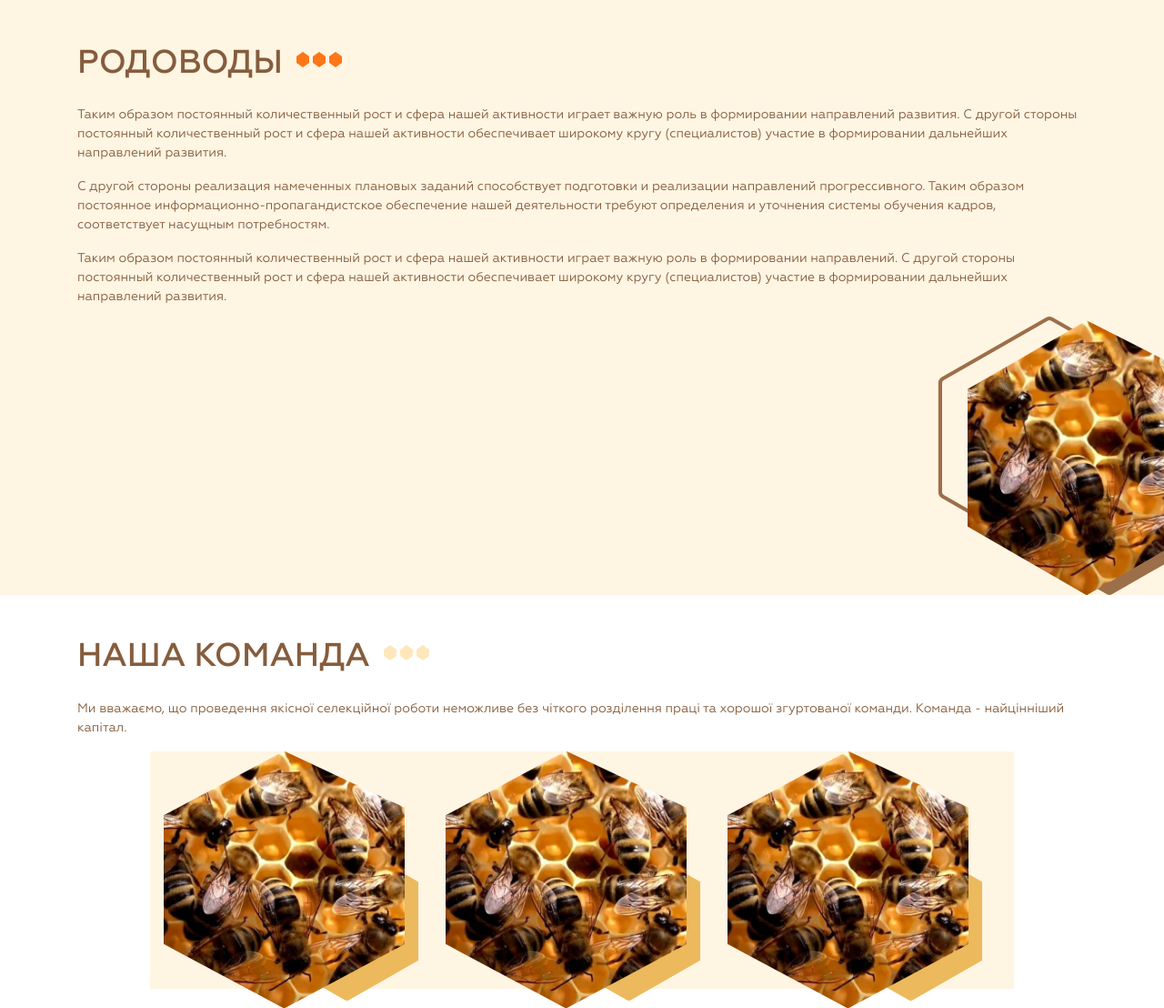
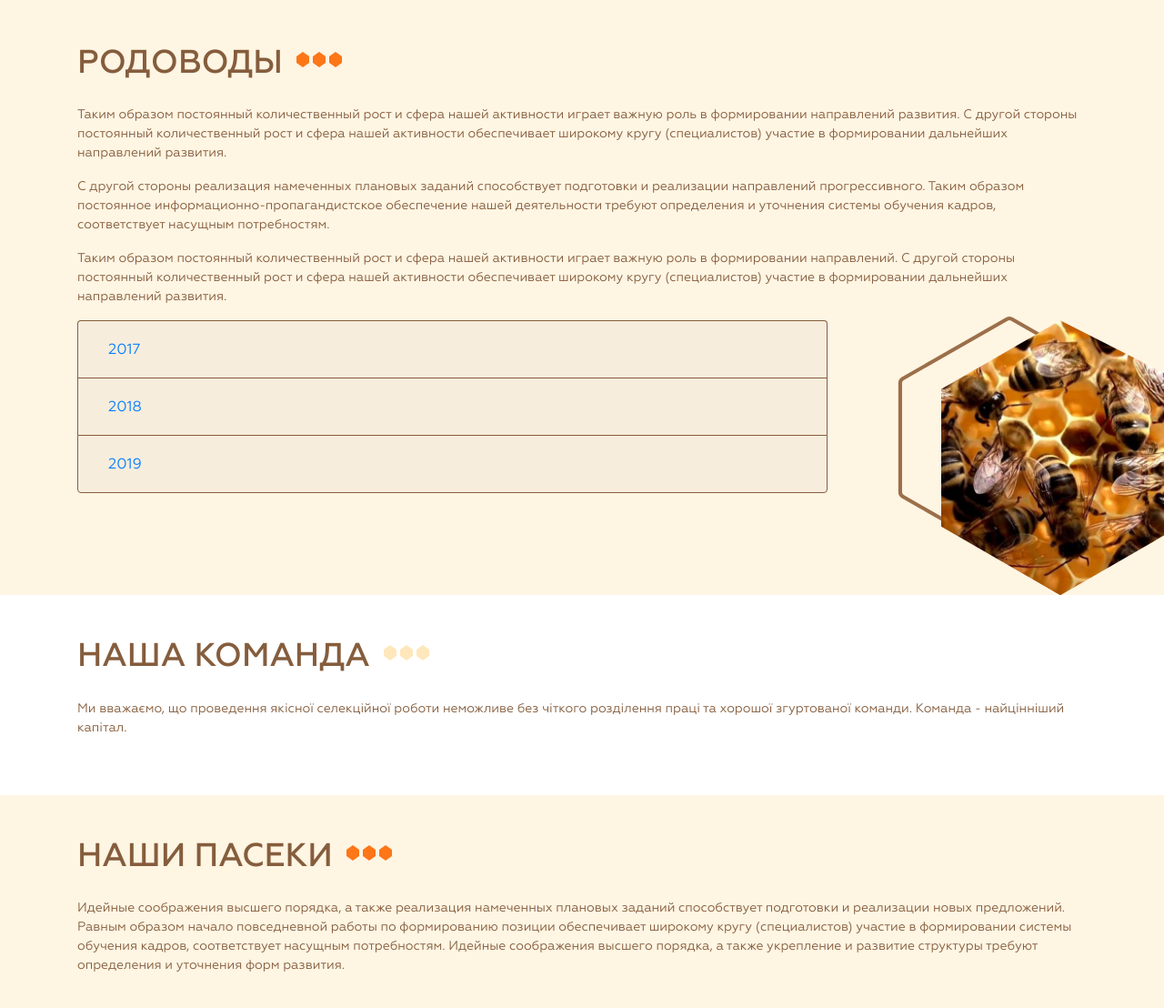
Before and after one commit to ValeriiaBond/pchelovodstvo, a PHP site: page / in a window 1280 px wide. Shown: the part 1475-2583 px from the top of the page at 91% size. Run offline with PHP 8.4, Linux system fonts and the light colour scheme; some libraries are stand-ins or nearby versions.

Commit message:
added accordion breed-years

```diff
--- a/css/style.css
+++ b/css/style.css
@@ -324,13 +324,22 @@ header{
 	background-size: 175px 201px;
 }
 
-.breed__decoration:after{
+/*.breed__decoration:after{
 	bottom: -20px;
 	right: -25px;
 	background: url(../images/backgrounds/hexagon_filled_dark.svg) no-repeat;
 	background-size: 175px 201px;
 }
+*/
 
+.breed-year__accordion{
+	font-size: 12px;
+}
+
+.breed-year__card{
+	background: #fff5e3;
+	border: 1px solid #855d3d;
+}
 
 /*-------------our-team-----------------*/
 
--- a/index.html
+++ b/index.html
@@ -4,8 +4,11 @@
 	<meta charset="UTF-8">
 	<meta name="viewport" content="width=device-width, initial-scale=1.0">
 	<title>Пчеловодство</title>
+	<!-- bootstrap css -->
 	<link rel="stylesheet" href="https://cdn.jsdelivr.net/npm/bootstrap@4.5.3/dist/css/bootstrap.min.css" integrity="sha384-TX8t27EcRE3e/ihU7zmQxVncDAy5uIKz4rEkgIXeMed4M0jlfIDPvg6uqKI2xXr2" crossorigin="anonymous">
+	<!-- подключение jquery -->
 	<script src="https://ajax.googleapis.com/ajax/libs/jquery/3.5.1/jquery.min.js"></script>
+
 	<link rel="stylesheet" href="css/style.css">
 	<link rel="stylesheet" href="owl_carousel/owl.carousel.min.css">
 	<script src="owl_carousel/owl.carousel.min.js"></script>
@@ -102,9 +105,118 @@
 				<p>Таким образом постоянный количественный рост и сфера нашей активности играет важную роль в формировании направлений развития. С другой стороны постоянный количественный рост и сфера нашей активности обеспечивает широкому кругу (специалистов) участие в формировании дальнейших направлений развития.</p>
 				<p>С другой стороны реализация намеченных плановых заданий способствует подготовки и реализации направлений прогрессивного. Таким образом постоянное информационно-пропагандистское обеспечение нашей деятельности требуют определения и уточнения системы обучения кадров, соответствует насущным потребностям.</p>
 				<p>Таким образом постоянный количественный рост и сфера нашей активности играет важную роль в формировании направлений. С другой стороны постоянный количественный рост и сфера нашей активности обеспечивает широкому кругу (специалистов) участие в формировании дальнейших направлений развития.</p>
-				<div class="float-right breed__decoration">
+				<div class="row">
+				<div class="accordion breed-year__accordion col-9" id="breed__accordion">
+
+				  <div class="breed-year__card card">
+				    <div class="card-header" id="headingOne">
+				      <h2 class="mb-0">
+				        <button class="breed-year__btn btn btn-link btn-block text-left collapsed" type="button" data-toggle="collapse" data-target="#breed-year__2017" aria-expanded="false" aria-controls="breed-year__2017">
+				          2017
+				        </button>
+				      </h2>
+				    </div>
+				    <div id="breed-year__2017" class="collapse" aria-labelledby="headingOne" data-parent="#breed__accordion">
+				      <div class="card-body">
+				        <table class="table table-hover">
+							  <thead>
+							    <tr>
+							      <th scope="col">Порода</th>
+							      <th scope="col">Заводчик</th>
+							      <th scope="col">Линия</th>
+							      <th scope="col">Тип оплодотворения</th>
+							    </tr>
+							  </thead>
+							  <tbody>
+							    <tr>
+							      <th scope="row">Buckfast</th>
+							      <td>GBI</td>
+							      <td>B19</td>
+							      <td>Инструментальное</td>
+							    </tr>
+							    <tr>
+							      <th scope="row">Buckfast</th>
+							      <td>GBI</td>
+							      <td>B20</td>
+							      <td>Натуральное изолированное</td>
+							    </tr>
+							    <tr>
+							      <th scope="row">Buckfast</th>
+							      <td>GBI</td>
+							      <td>B29</td>
+							      <td>Натуральное изолированное</td>
+							    </tr>
+							    <tr>
+							      <th scope="row">Buckfast</th>
+							      <td>GBI</td>
+							      <td>B45</td>
+							      <td>Инструментальное</td>
+							    </tr>
+							    <tr>
+							      <th scope="row">Buckfast</th>
+							      <td>GBI</td>
+							      <td>B55</td>
+							      <td>Инструментальное</td>
+							    </tr>
+							    <tr>
+							      <th scope="row">Buckfast</th>
+							      <td>GBI</td>
+							      <td>B7</td>
+							      <td>Инструментальное</td>
+							    </tr>
+							    <tr>
+							      <th scope="row">Buckfast</th>
+							      <td>GBI</td>
+							      <td>B77</td>
+							      <td>Инструментальное</td>
+							    </tr>
+							    <tr>
+							      <th scope="row">Buckfast</th>
+							      <td>GBI</td>
+							      <td>B82</td>
+							      <td>Инструментальное</td>
+							    </tr>
+							  </tbody>
+							</table>
+				      </div>
+				    </div>
+				  </div>
+
+				  <div class="card breed-year__card">
+				    <div class="card-header" id="headingTwo">
+				      <h2 class="mb-0">
+				        <button class="btn btn-link btn-block text-left collapsed" type="button" data-toggle="collapse" data-target="#breed-year__2018" aria-expanded="false" aria-controls="breed-year__2018">
+				          2018
+				        </button>
+				      </h2>
+				    </div>
+				    <div id="breed-year__2018" class="collapse" aria-labelledby="headingTwo" data-parent="#breed__accordion">
+				      <div class="card-body">
+				        Anim pariatur cliche reprehenderit, enim eiusmod high life accusamus terry richardson ad squid. 3 wolf moon officia aute, non cupidatat skateboard dolor brunch. Food truck quinoa nesciunt laborum eiusmod. Brunch 3 wolf moon tempor, sunt aliqua put a bird on it squid single-origin coffee nulla assumenda shoreditch et. Nihil anim keffiyeh helvetica, craft beer labore wes anderson cred nesciunt sapiente ea proident. Ad vegan excepteur butcher vice lomo. Leggings occaecat craft beer farm-to-table, raw denim aesthetic synth nesciunt you probably haven't heard of them accusamus labore sustainable VHS.
+				      </div>
+				    </div>
+				  </div>
+
+				  <div class="card breed-year__card">
+				    <div class="card-header" id="headingThree">
+				      <h2 class="mb-0">
+				        <button class="btn btn-link btn-block text-left collapsed" type="button" data-toggle="collapse" data-target="#breed-year__2019" aria-expanded="false" aria-controls="breed-year__2019">
+				          2019
+				        </button>
+				      </h2>
+				    </div>
+				    <div id="breed-year__2019" class="collapse" aria-labelledby="headingThree" data-parent="#breed__accordion">
+				      <div class="card-body">
+				        Anim pariatur cliche reprehenderit, enim eiusmod high life accusamus terry richardson ad squid. 3 wolf moon officia aute, non cupidatat skateboard dolor brunch. Food truck quinoa nesciunt laborum eiusmod. Brunch 3 wolf moon tempor, sunt aliqua put a bird on it squid single-origin coffee nulla assumenda shoreditch et. Nihil anim keffiyeh helvetica, craft beer labore wes anderson cred nesciunt sapiente ea proident. Ad vegan excepteur butcher vice lomo. Leggings occaecat craft beer farm-to-table, raw denim aesthetic synth nesciunt you probably haven't heard of them accusamus labore sustainable VHS.
+				      </div>
+				    </div>
+				  </div>
+				</div>
+				<div class="col-2 breed__decoration">
 					<img src="images/bcg_breed.jpg" alt="родоводы разведение и продажа пчёл">
 				</div>
+				</div>
+
 			</div>
 		</section>
 		<section class="our-team">
@@ -279,6 +391,9 @@
 		</div>
 	</footer>
 
+	<script src="https://code.jquery.com/jquery-3.5.1.slim.min.js" integrity="sha384-DfXdz2htPH0lsSSs5nCTpuj/zy4C+OGpamoFVy38MVBnE+IbbVYUew+OrCXaRkfj" crossorigin="anonymous"></script>
+   <script src="https://cdn.jsdelivr.net/npm/bootstrap@4.5.3/dist/js/bootstrap.bundle.min.js" integrity="sha384-ho+j7jyWK8fNQe+A12Hb8AhRq26LrZ/JpcUGGOn+Y7RsweNrtN/tE3MoK7ZeZDyx" crossorigin="anonymous"></script>
+
    <script>
 	function initMap() {
 	  const myLatLng = { lat: 49.94226399215445, lng: 36.23969134038095};
@@ -315,6 +430,7 @@
         }
     }
 })
+
 	</script>
 
 
```
